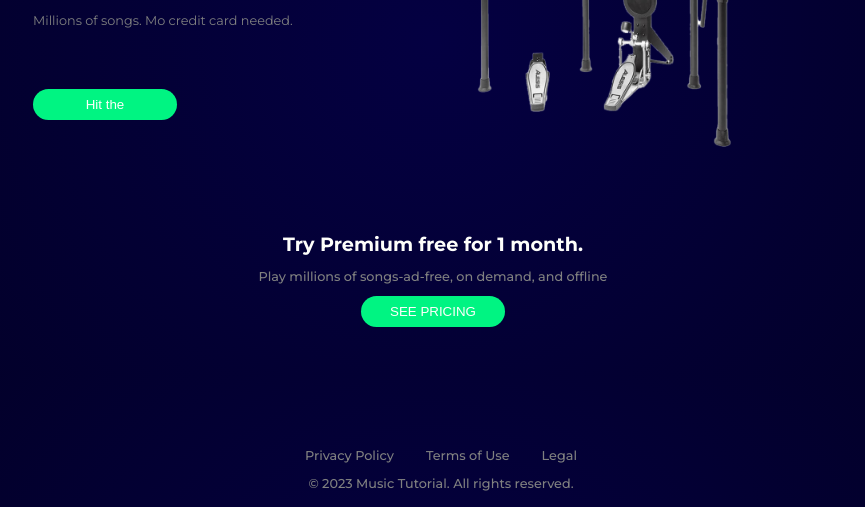
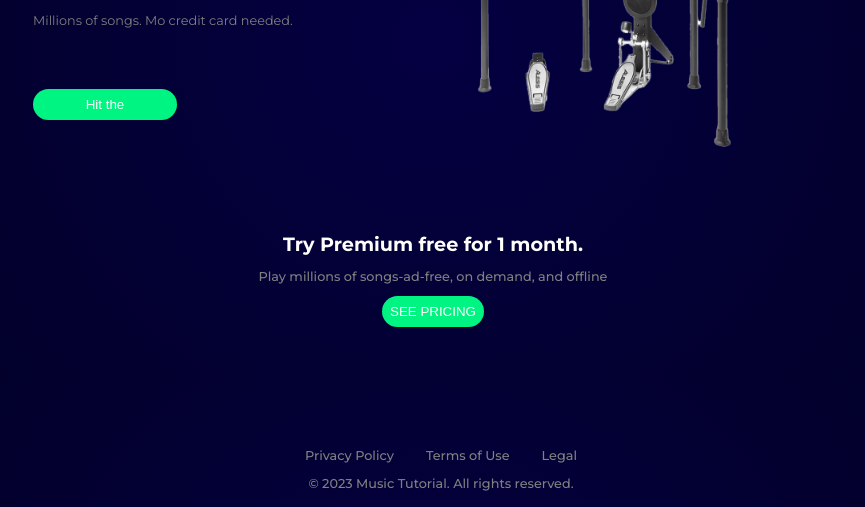
Before and after one commit to albegosu/MusicApp, a website: page public/index.html in a window 1280 px wide. Shown: the part 293-800 px from the top of the page, without its empty margins (207-1072 px from the left). Drawn offline with nearby package versions, Linux system fonts and the light colour scheme; files that its build step writes are made by us from their sources.

Commit message:
btn fixed

```diff
--- a/css/styles.css
+++ b/css/styles.css
@@ -91,7 +91,6 @@
 #premium__btn {
   background-color: #00F482;
   color: #FEFEFB;
-  width: 9rem;
   padding: 0.5rem;
   margin: 0;
   border: none;
```
